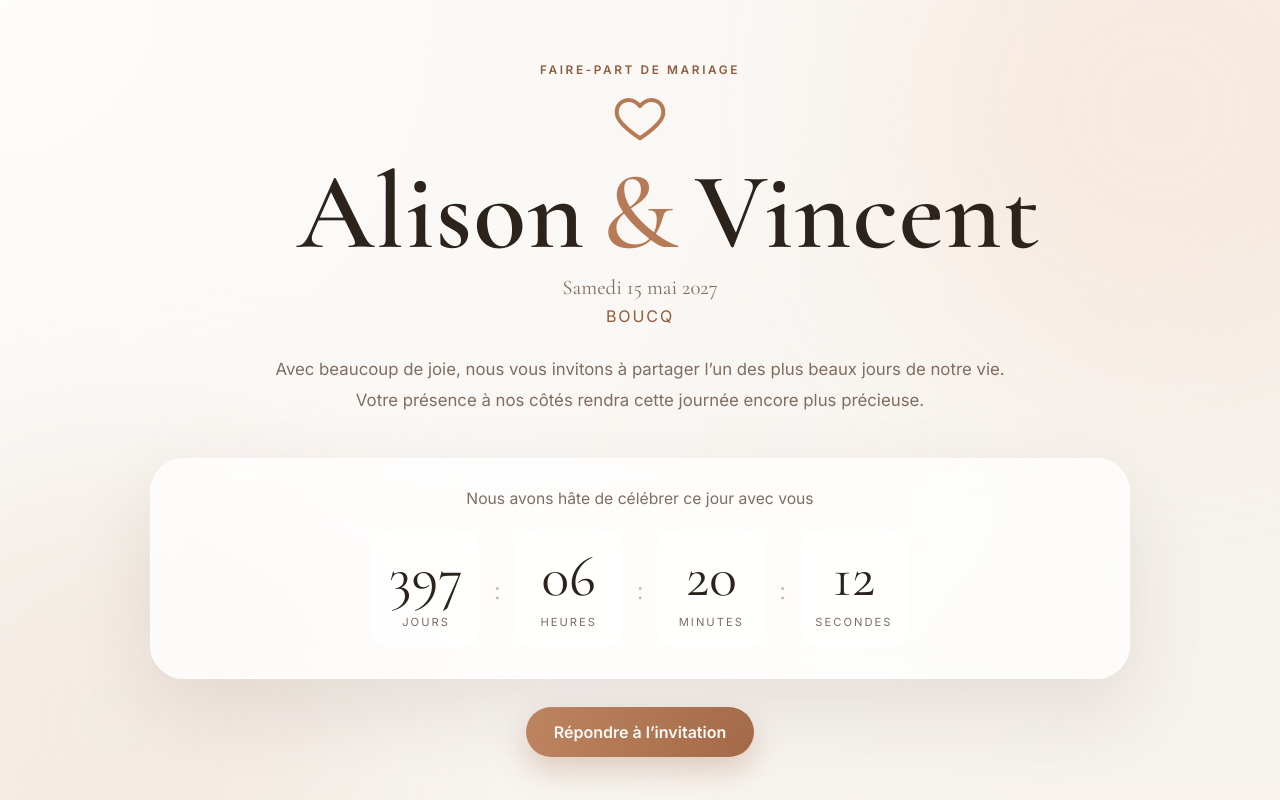
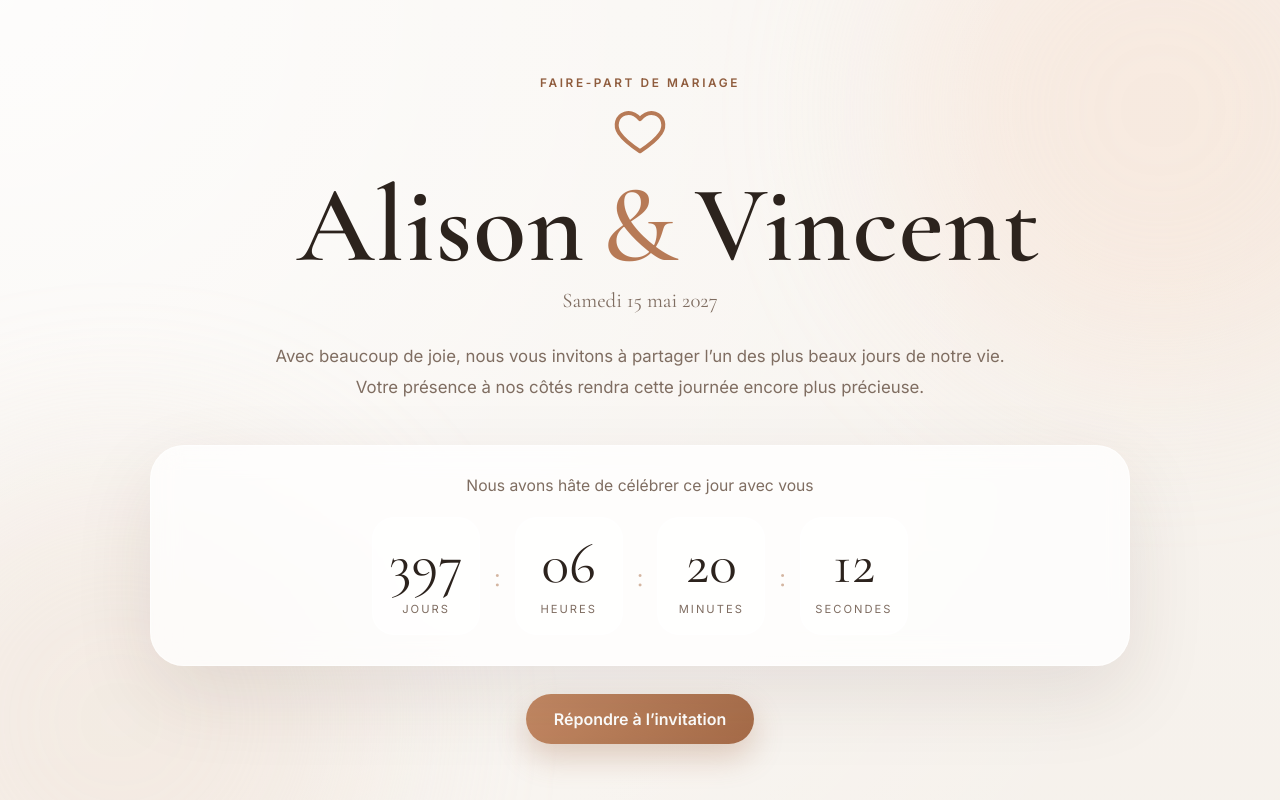
Before and after one commit to VinceM0108/Faire-part-Alison-Vincent, a React (Vite) app: page / in a window 1280 px wide. Shown: the top 800 px of the page. Built offline with nearby package versions, Linux system fonts and the light colour scheme; no server answers.

Commit message:
Add files via upload

```diff
--- a/src/App.jsx
+++ b/src/App.jsx
@@ -285,7 +285,6 @@ export default function App() {
   	  <span>{WEDDING.groom}</span>
 	  </h1>
           <p className="hero-date">{WEDDING.displayDate}</p>
-          <p className="hero-location">{WEDDING.city}</p>
           <p className="hero-intro">{WEDDING.introText}</p>
 
           <div className="hero-card">
```
